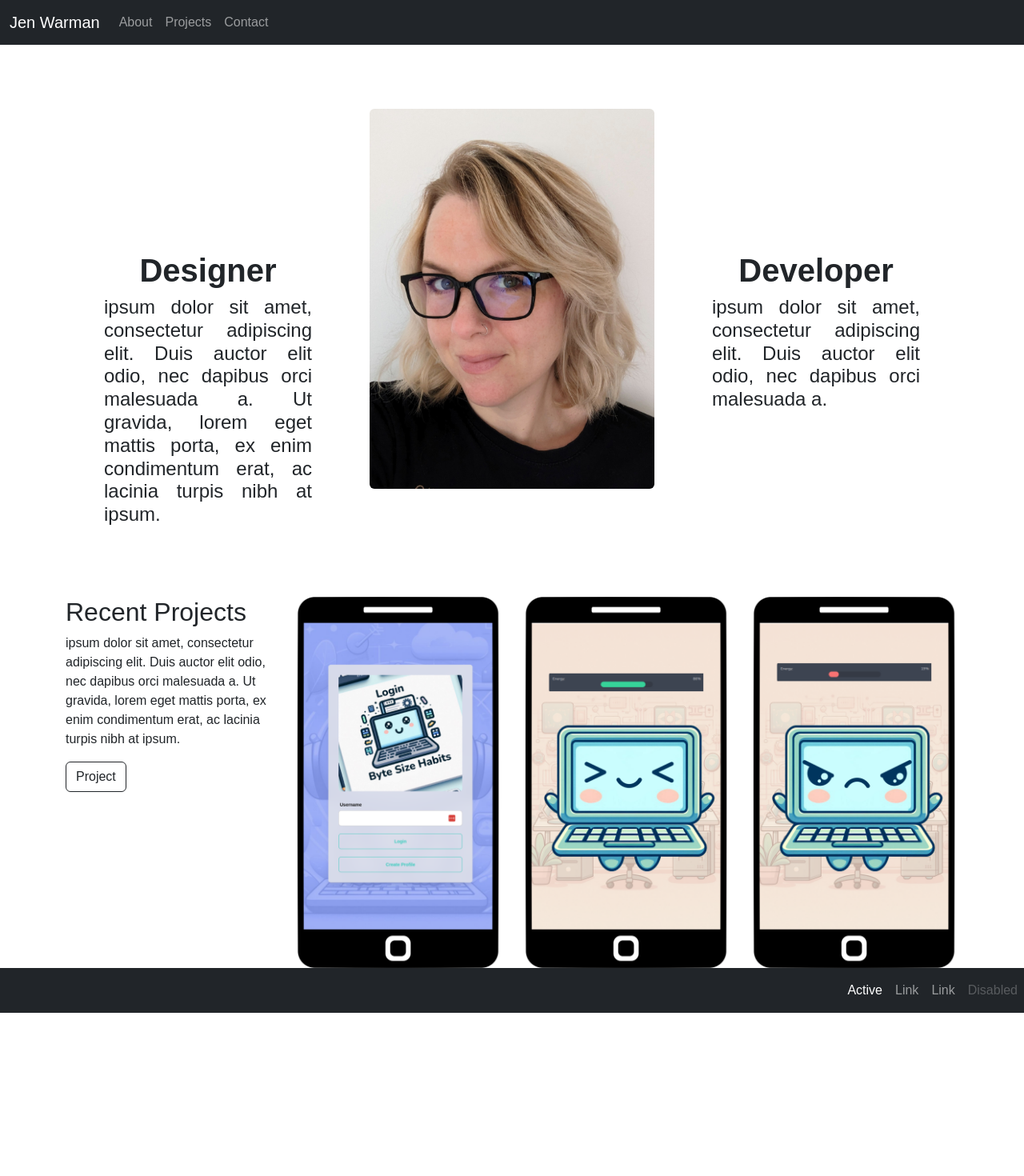
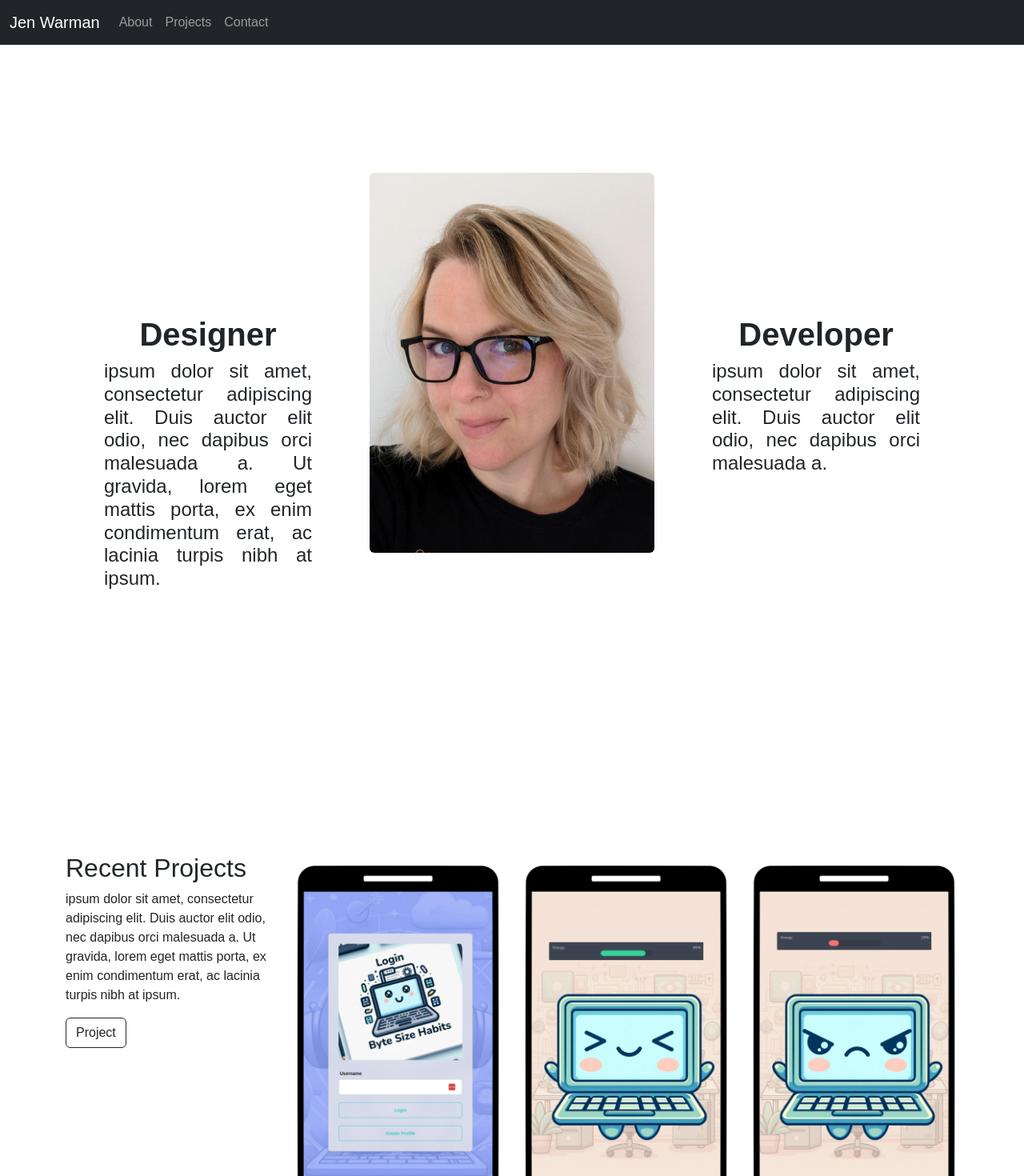
Before and after one commit to JenWarman/portfolio, a React (Vite) app: page / in a window 1280 px wide. Shown: the top 1470 px of the page at 80% size. Before the commit the page ends 1266 px from the top, so only its background shows below. Built offline with nearby package versions, Linux system fonts and the light colour scheme; the HTML template or start-up script is replaced by a standard one.

Commit message:
recent projects component spacing

```diff
--- a/src/components/RecentProjects.jsx
+++ b/src/components/RecentProjects.jsx
@@ -13,13 +13,13 @@ function RecentProjects() {
           <p className='recent-projects-text'>ipsum dolor sit amet, consectetur adipiscing elit. Duis auctor elit odio, nec dapibus orci malesuada a. Ut gravida, lorem eget mattis porta, ex enim condimentum erat, ac lacinia turpis nibh at ipsum.</p>
           <Button variant="outline-dark">Project</Button>
         </Col>
-        <Col xs={5} md={3}>
+        <Col className='project-image' xs={5} md={3}>
           <Image src="../ByteSize1.png" rounded fluid/>
         </Col>
-        <Col xs={5} md={3}>
+        <Col className='project-image' xs={5} md={3}>
           <Image src="../ByteSize2 (1).png" rounded fluid/>
         </Col>
-        <Col xs={5} md={3}>
+        <Col className='project-image' xs={5} md={3}>
           <Image src="../ByteSize3.png" rounded fluid/>
         </Col>
       </Row>
--- a/src/index.css
+++ b/src/index.css
@@ -8,8 +8,8 @@
 .hero-bar {
   max-width: 60em;
   margin: 0 auto;
-  margin-top: 5em;
-  margin-bottom: 5em;
+  margin-top: 10em;
+  margin-bottom: 10em;
 }
 
 .hero-header {
@@ -24,14 +24,24 @@
   margin-right: 3rem;
 }
 
-.diagonal-box {
-  /* border-left: 90vw solid transparent;
+/* .diagonal-box {
+  border-left: 90vw solid transparent;
   border-top: 50vh solid #2e77ff;
   margin-bottom: -50vw;
   position:absolute;
-  z-index: -1; */
-}
+  z-index: -1;
+} */
 
 /* #developer {
   color: #ffff
 } */
+
+.recent-projects {
+  margin: 10rem;
+  padding: 3rem;
+  padding-top: 10rem;
+}
+
+.project-image {
+ padding: 1rem;
+}
```
